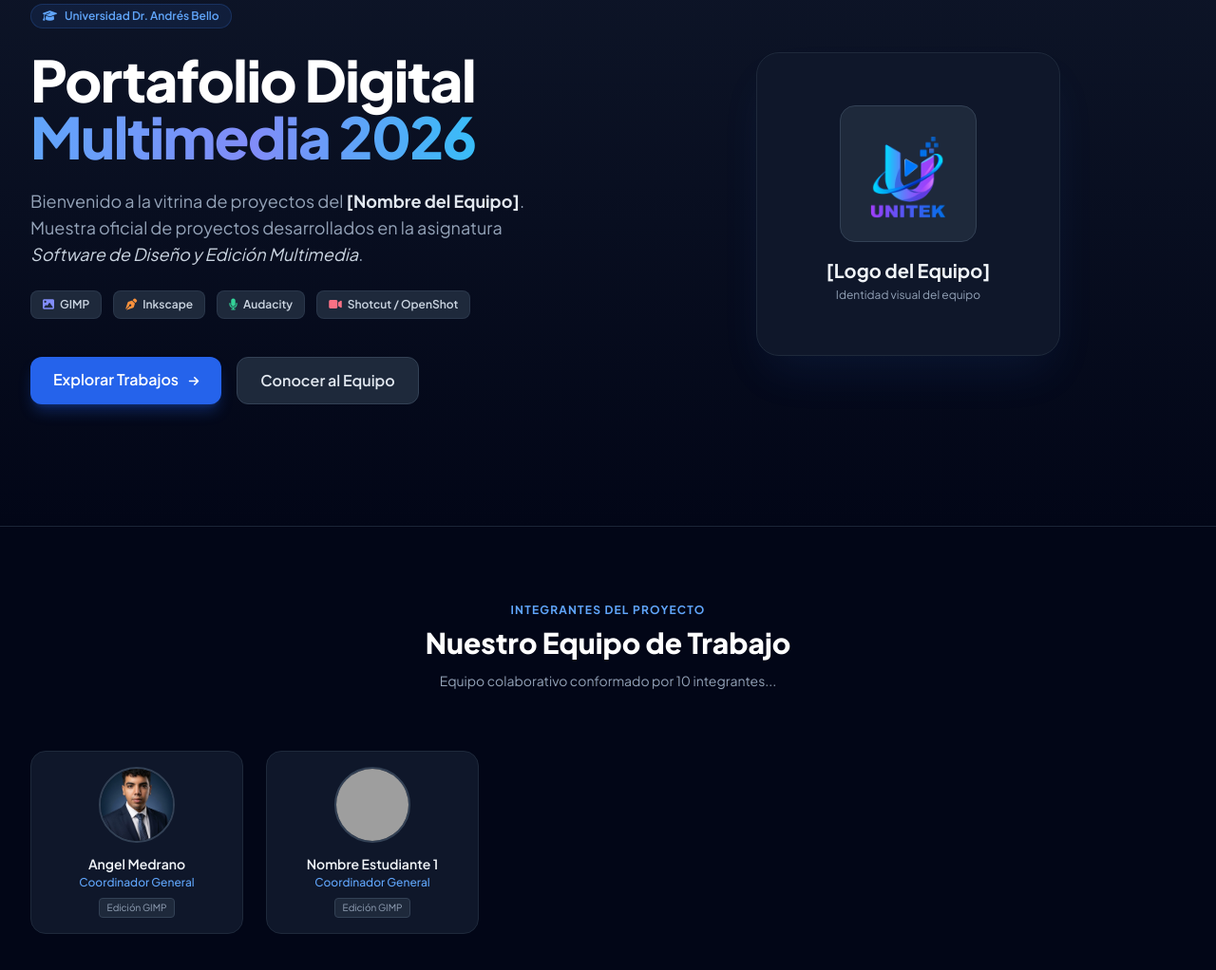
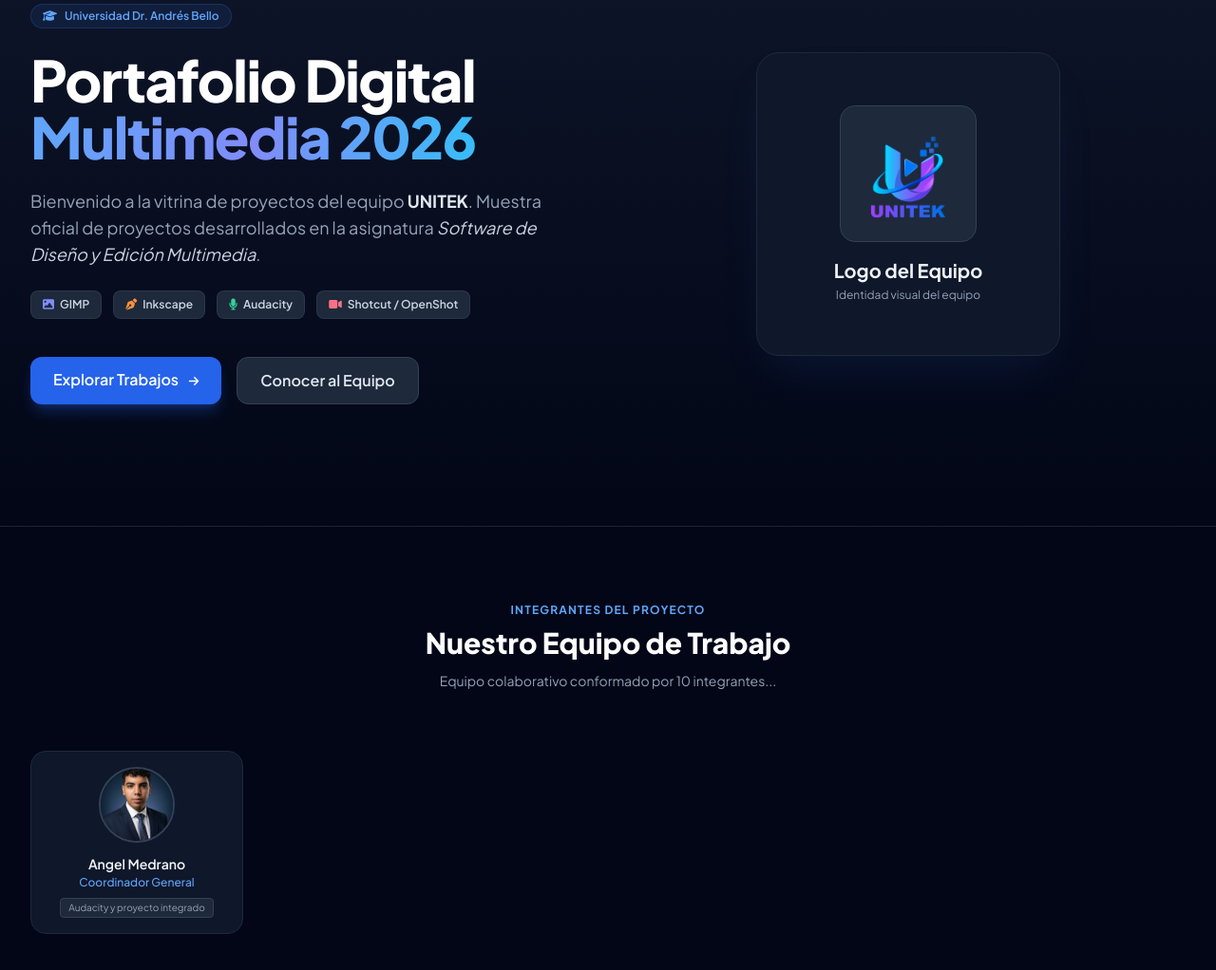
Before and after one commit to Angelito50/RepositorioDeProyectos_EdicionMultimedia, a plain HTML site: page index.html in a window 1280 px wide. Shown: the part 190-1212 px from the top of the page at 95% size. Drawn offline with nearby package versions, Linux system fonts and the light colour scheme; grey boxes are pictures that could not be loaded; a script that the page names is missing.

Commit message:
Agregar cambios a mi rama

```diff
--- a/index.html
+++ b/index.html
@@ -109,7 +109,7 @@
                     </h1>
 
                     <p class="text-slate-400 text-base md:text-lg max-w-xl">
-                        Bienvenido a la vitrina de proyectos del <strong class="text-slate-200">[Nombre del Equipo]</strong>. Muestra oficial de proyectos desarrollados en la asignatura <em class="text-slate-300">Software de Diseño y Edición Multimedia</em>.
+                        Bienvenido a la vitrina de proyectos del equipo <strong class="text-slate-200">UNITEK</strong>. Muestra oficial de proyectos desarrollados en la asignatura <em class="text-slate-300">Software de Diseño y Edición Multimedia</em>.
                     </p>
 
                     <!-- Tags de herramientas -->
@@ -145,7 +145,7 @@
 
         </div>
 
-        <h3 class="font-bold text-xl text-slate-100"> [Logo del Equipo] </h3>
+        <h3 class="font-bold text-xl text-slate-100"> Logo del Equipo </h3>
 
         <p class="text-xs text-slate-400 mt-1 text-center">
             Identidad visual del equipo
@@ -180,20 +180,12 @@
                     class="w-20 h-20 rounded-full mx-auto mb-3 object-cover border-2 border-slate-700 group-hover:border-blue-500 transition">
                 <h4 class="font-semibold text-sm text-slate-100">Angel Medrano</h4>
                 <p class="text-xs text-blue-400 font-medium mt-0.5">Coordinador General</p>
-                <span class="inline-block mt-2 text-[10px] px-2 py-0.5 rounded bg-slate-800 text-slate-400 border border-slate-700">Edición GIMP</span>
+                <span class="inline-block mt-2 text-[10px] px-2 py-0.5 rounded bg-slate-800 text-slate-400 border border-slate-700">Audacity y proyecto integrado</span>
             </div>
 
             <!-- ... repite la misma estructura para los 9 restantes -->
 
-             <div class="bg-slate-900 border border-slate-800 rounded-2xl p-4 text-center hover:border-blue-500/50 transition group">
-                <img src="https://images.unsplash.com/photo-1534528741775-53994a69daeb?auto=format&fit=crop&q=80&w=300"
-                    alt="Foto Estudiante"
-                    class="w-20 h-20 rounded-full mx-auto mb-3 object-cover border-2 border-slate-700 group-hover:border-blue-500 transition">
-                <h4 class="font-semibold text-sm text-slate-100">Nombre Estudiante 1</h4>
-                <p class="text-xs text-blue-400 font-medium mt-0.5">Coordinador General</p>
-                <span class="inline-block mt-2 text-[10px] px-2 py-0.5 rounded bg-slate-800 text-slate-400 border border-slate-700">Edición GIMP</span>
 
-            </div>
         </div>
     </div>
 </section>
```
